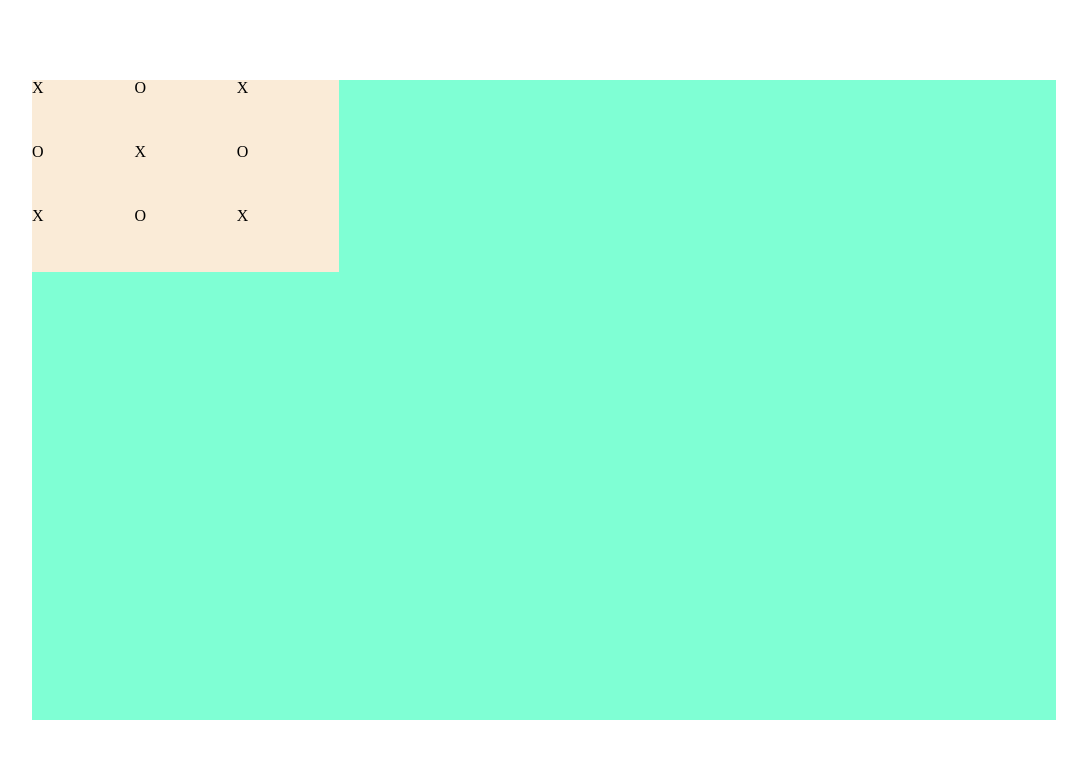
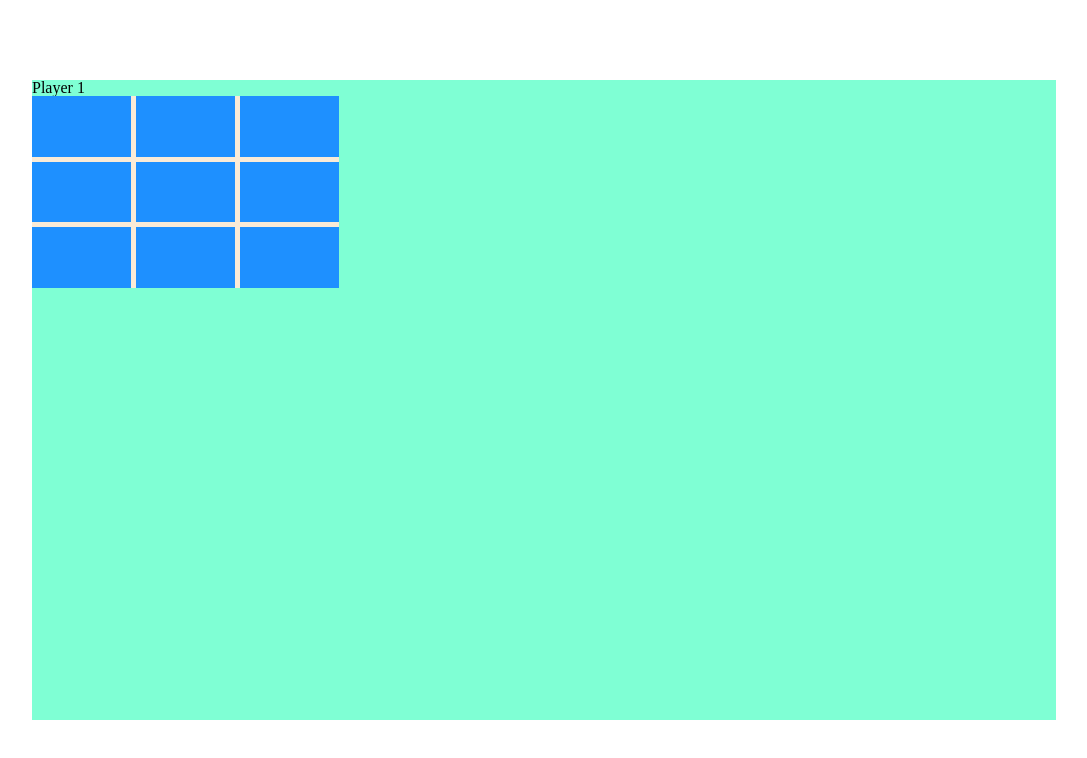
Before and after one commit to CodeSurfer3022/Tic-Tac-Toe, a plain HTML site: page index.html in a window 1280 px wide. Shown: the whole page, without its empty margins (96-1183 px from the left). Drawn offline with Linux system fonts and the light colour scheme.

Commit message:
Add divs for each cell in grid

```diff
--- a/index.html
+++ b/index.html
@@ -12,6 +12,7 @@
 
     </header>
     <main>
+        <h1>Player 1</h1>
         <div id="board"></div>
     </main>
     <footer>
--- a/scripts/main.js
+++ b/scripts/main.js
@@ -1,22 +1,29 @@
+function placeMark() {
+
+}
+
 function renderBoard(board) {
     board.forEach(value => {
+        let div = document.createElement('div');
         let p = document.createElement('p');
         p.textContent = value;
-        boardDiv.appendChild(p);
+        div.appendChild(p);
+        boardContainer.appendChild(div);
         }
     );
 }
 
 const gameBoard = (() => {
-    let board = ['X', 'O', 'X',
-                 'O', 'X', 'O',
-                 'X', 'O', 'X'];
-    let name = "what";
+    let board = ['', '', '',
+                 '', '', '',
+                 '', '', ''];
+    let name = "board";
     return {name, board};
 })();
 
 // main starts here
-const boardDiv = document.querySelector('div[id="board"]');
+const boardContainer = document.querySelector('#board');
+renderBoard(gameBoard.board);
 
-console.log(gameBoard.name);
-renderBoard(gameBoard.board);
+const cells = document.querySelectorAll('#board div');
+cells.forEach(cell => cell.addEventListener('click', placeMark));
--- a/stylesheets/styles.css
+++ b/stylesheets/styles.css
@@ -26,4 +26,10 @@ main {
     width: 30%;
     display: grid;
     grid-template: repeat(3, 1fr)/ repeat(3, 1fr);
+    grid-gap: 5px;
 }
+
+#board div {
+    background-color: dodgerblue;
+    text-align: center;
+}
```
